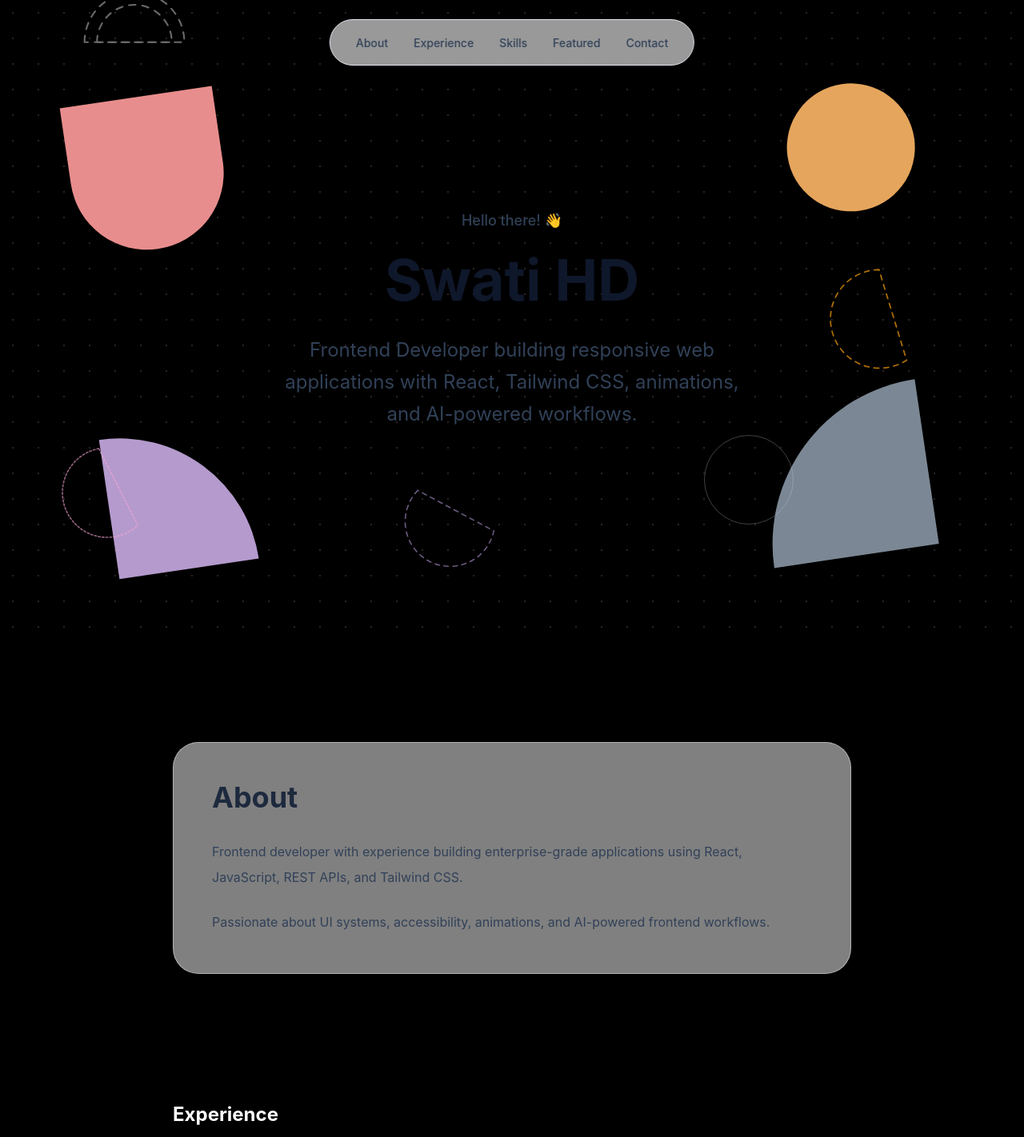
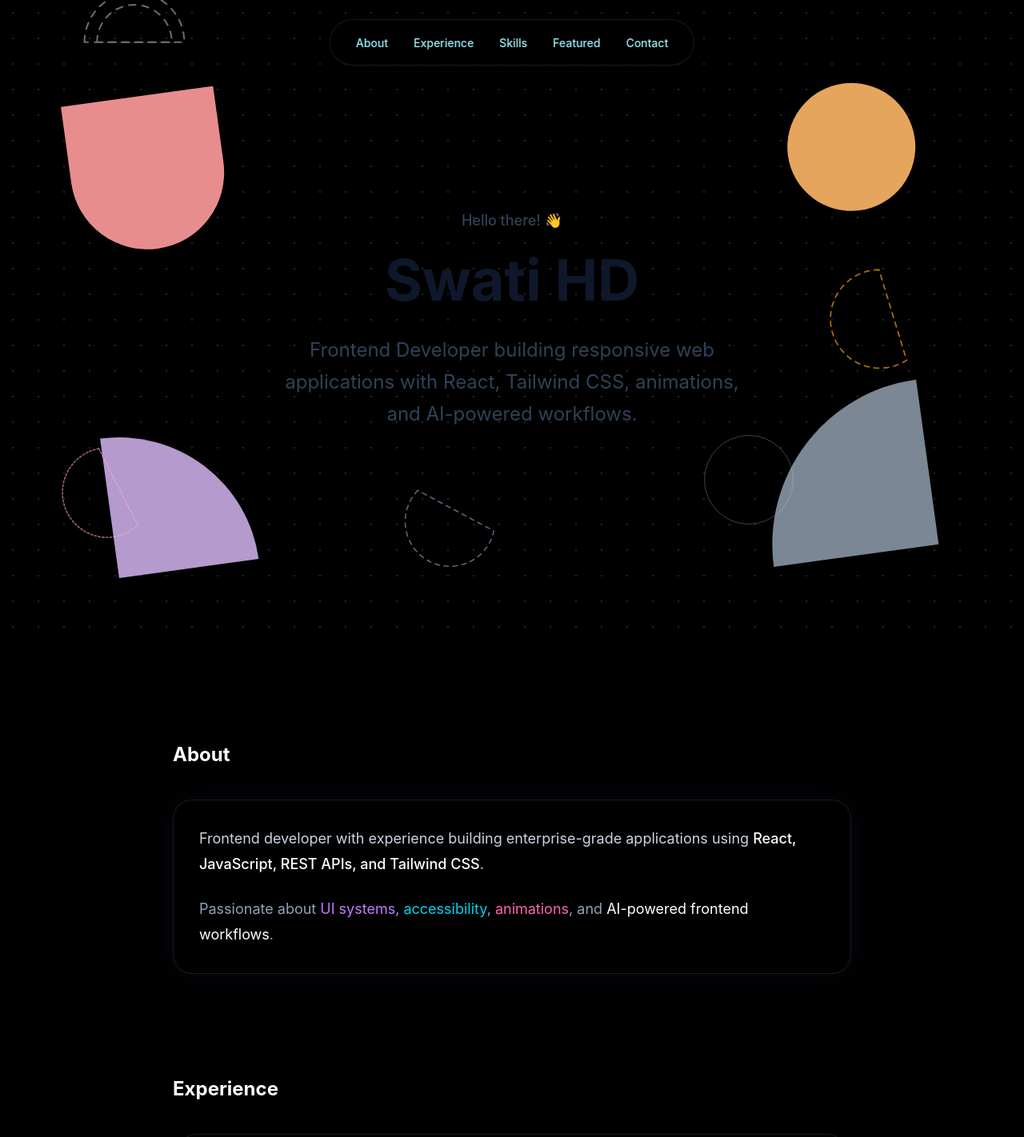
Before and after one commit to SwatiHD/Swati_Portfolio, a React (Vite) app: page / in a window 1280 px wide. Shown: the top 1422 px of the page at 80% size. Built offline with nearby package versions, Linux system fonts and the light colour scheme.

Commit message:
third commit

```diff
--- a/src/components/Navbar.jsx
+++ b/src/components/Navbar.jsx
@@ -2,17 +2,20 @@
   const links = ["About", "Experience", "Skills", "Featured", "Contact"];
 
   return (
-    <header className="fixed top-6 left-1/2 -translate-x-1/2 z-50">
-      <nav className="bg-white/60 backdrop-blur-md border border-slate-200 shadow-sm rounded-full px-8 py-4">
+    <header className="fixed top-6 left-1/2 -translate-x-1/2 z-50 animate-slideDown">
+      <nav className="bg-black/40 backdrop-blur-xl border border-white/10 shadow-[0_8px_32px_rgba(0,0,0,0.4)] rounded-full px-8 py-4">
         <ul className="flex items-center gap-8">
           {links.map((link) => (
-            <li key={link}>
+            <li key={link} className="relative group">
               <a
                 href={`#${link.toLowerCase()}`}
-                className="text-sm font-medium text-slate-700 hover:text-pink-500 transition-colors duration-300"
+                className="text-sm font-medium text-cyan-200 hover:text-pink-300 transition-all duration-300"
               >
                 {link}
               </a>
+
+              {/* animated underline */}
+              <span className="absolute left-0 -bottom-2 h-[2px] w-0 bg-gradient-to-r from-purple-500 via-pink-500 to-cyan-400 rounded-full transition-all duration-300 group-hover:w-full"></span>
             </li>
           ))}
         </ul>
--- a/src/components/SectionCard.jsx
+++ /dev/null
@@ -1,20 +0,0 @@
-import { motion } from "framer-motion";
-
-export default function SectionCard({ id, title, children }) {
-  return (
-    <motion.section
-      id={id}
-      className="bg-white/50 backdrop-blur-md border border-white/40 rounded-[32px] shadow-sm p-8 md:p-12"
-      initial={{ opacity: 0, y: 70 }}
-      whileInView={{ opacity: 1, y: 0 }}
-      viewport={{ once: true, amount: 0.2 }}
-      transition={{ duration: 0.7 }}
-    >
-      <h2 className="text-3xl md:text-4xl font-bold mb-8 text-slate-800">
-        {title}
-      </h2>
-
-      <div className="text-slate-700 leading-8">{children}</div>
-    </motion.section>
-  );
-}
--- a/src/sections/About.jsx
+++ b/src/sections/About.jsx
@@ -1,17 +1,24 @@
-import SectionCard from "../components/SectionCard";
-
 export default function About() {
   return (
-    <SectionCard id="about" title="About">
-      <p>
-        Frontend developer with experience building enterprise-grade
-        applications using React, JavaScript, REST APIs, and Tailwind CSS.
-      </p>
+    <section id="about" className="mb-32 scroll-mt-20">
+      <h2 className="text-2xl font-bold text-white mb-10">About</h2>
+      <div className="bg-black border border-white/10 rounded-3xl p-8 shadow-[0_0_30px_rgba(139,92,246,0.08)] hover:border-purple-500/40 transition-all duration-300">
+        <p className="text-slate-300 leading-8 text-lg">
+          Frontend developer with experience building enterprise-grade
+          applications using{" "}
+          <span className="text-white font-medium">
+            React, JavaScript, REST APIs, and Tailwind CSS
+          </span>
+          .
+        </p>
 
-      <p className="mt-6">
-        Passionate about UI systems, accessibility, animations, and AI-powered
-        frontend workflows.
-      </p>
-    </SectionCard>
+        <p className="mt-6 text-slate-400 leading-8 text-lg">
+          Passionate about <span className="text-purple-400">UI systems</span>,{" "}
+          <span className="text-cyan-400">accessibility</span>,{" "}
+          <span className="text-pink-400">animations</span>, and{" "}
+          <span className="text-white">AI-powered frontend workflows</span>.
+        </p>
+      </div>
+    </section>
   );
 }
--- a/src/sections/Experience.jsx
+++ b/src/sections/Experience.jsx
@@ -22,7 +22,7 @@
         {jobs.map((job, index) => (
           <div
             key={index}
-            className="group border border-slate-800 rounded-2xl p-6 hover:bg-slate-800/30 transition"
+            className="bg-black/50 backdrop-blur-xl border border-white/10 rounded-[32px] shadow-[0_8px_40px_rgba(0,0,0,0.5)] p-8 md:p-12 hover:border-purple-500/30 transition-all duration-300"
           >
             <p className="text-sm text-slate-500">{job.year}</p>
 
--- a/src/sections/Featured.jsx
+++ b/src/sections/Featured.jsx
@@ -1,41 +1,32 @@
 const features = [
   {
     title: "AI Resume Analyzer",
-    desc:
-      "Built an AI-assisted resume optimization platform using React and OpenAI APIs.",
+    desc: "Built an AI-assisted resume optimization platform using React and OpenAI APIs.",
   },
   {
     title: "Reusable UI Component System",
-    desc:
-      "Created scalable reusable frontend components with Tailwind CSS.",
+    desc: "Created scalable reusable frontend components with Tailwind CSS.",
   },
   {
     title: "Frontend Performance Optimization",
-    desc:
-      "Reduced render time and improved UI responsiveness using lazy loading and memoization.",
+    desc: "Reduced render time and improved UI responsiveness using lazy loading and memoization.",
   },
 ];
 
 export default function Featured() {
   return (
     <section id="featured" className="mb-32 scroll-mt-20">
-      <h2 className="text-2xl font-bold text-white mb-10">
-        Featured Work
-      </h2>
+      <h2 className="text-2xl font-bold text-white mb-10">Featured Work</h2>
 
       <div className="space-y-8">
         {features.map((item, index) => (
           <div
             key={index}
-            className="border border-slate-800 rounded-2xl p-6 hover:bg-slate-800/30 transition"
+            className="bg-black/50 backdrop-blur-xl border border-white/10 rounded-[32px] shadow-[0_8px_40px_rgba(0,0,0,0.5)] p-8 md:p-12 hover:border-purple-500/30 transition-all duration-300"
           >
-            <h3 className="text-xl text-white">
-              {item.title}
-            </h3>
+            <h3 className="text-xl text-white">{item.title}</h3>
 
-            <p className="mt-4 leading-7 text-slate-400">
-              {item.desc}
-            </p>
+            <p className="mt-4 leading-7 text-slate-400">{item.desc}</p>
           </div>
         ))}
       </div>
```
